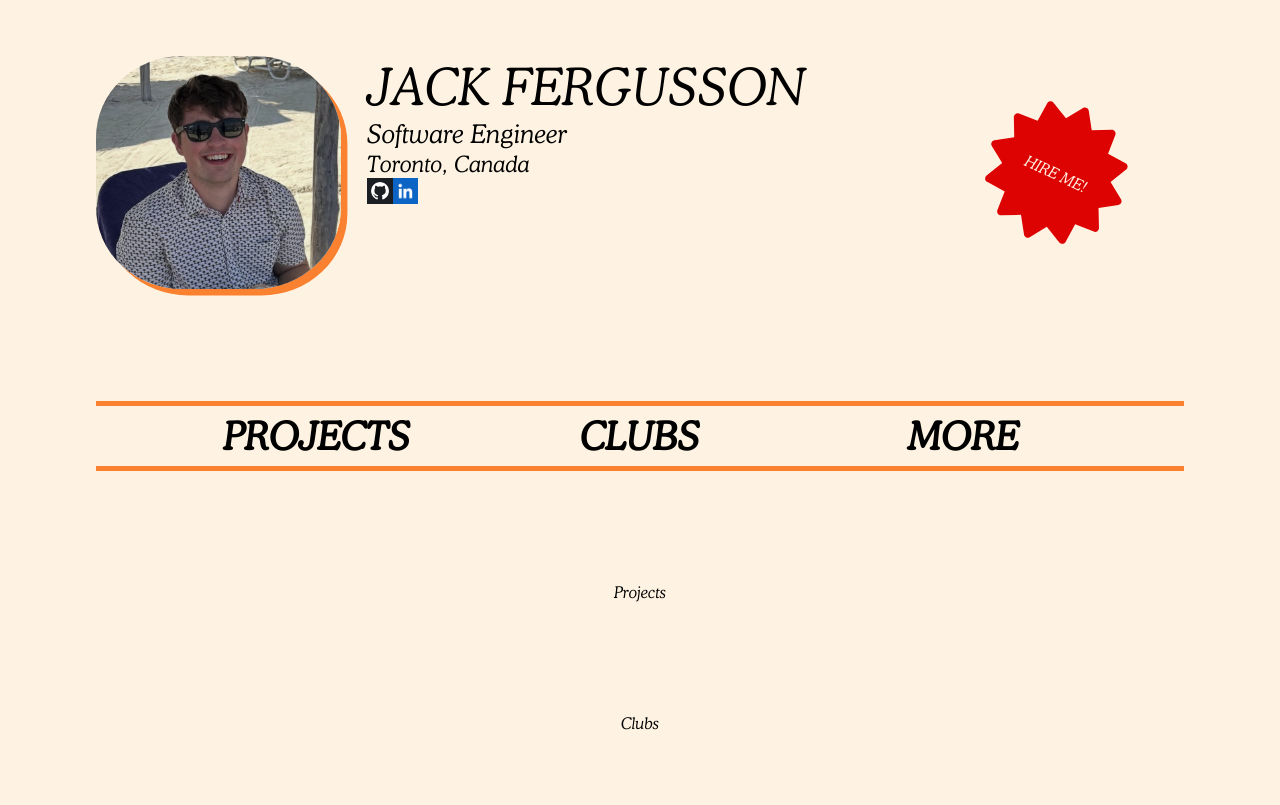
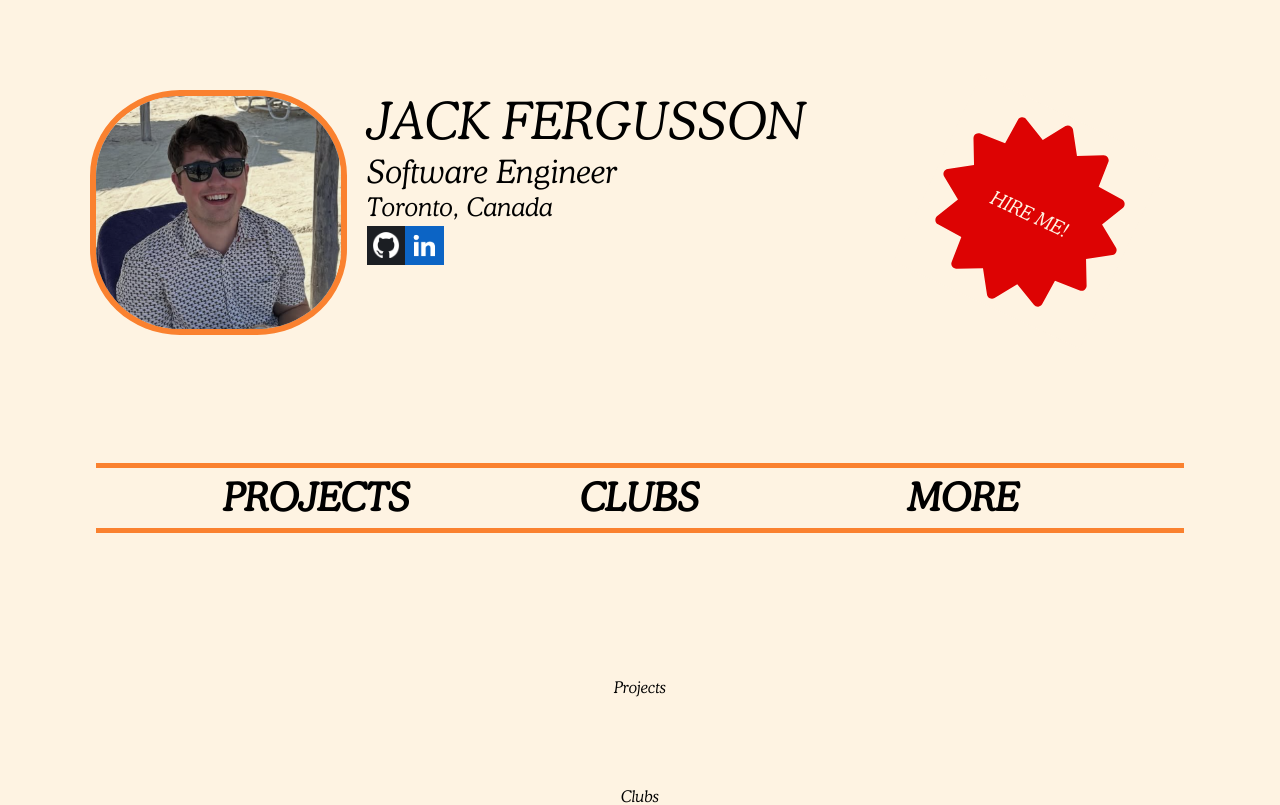
Before and after one commit to jack-fergusson/react-portfolio, a React (Vite) app: page / in a window 1280 px wide. Shown: the top 805 px of the page. Built offline with nearby package versions, Linux system fonts and the light colour scheme.

Commit message:
updated navbar transition.

```diff
--- a/src/App.jsx
+++ b/src/App.jsx
@@ -3,14 +3,21 @@ import Navbar from "./Navbar.jsx";
 import Projects from "./Projects.jsx";
 import Clubs from "./Clubs.jsx";
 import More from "./More.jsx";
+import { useRef } from "react";
 
 const App = () => {
+  const watcher = useRef(null);
+
   return (
     <main className="main container">
+      <div ref={watcher}></div>
       <Hero />
-      <Navbar />
+      <Navbar watcher={watcher} className="sticking" />
       <Projects />
       <Clubs />
+      <More />
+      <More />
+      <More />
       <More />
       <More />
       <More />
--- a/src/Navbar.jsx
+++ b/src/Navbar.jsx
@@ -1,8 +1,23 @@
 import { headers } from "./data";
+import { useEffect, useRef } from "react";
 
-const Navbar = () => {
+const Navbar = ({ watcher }) => {
+  const navbarRef = useRef(null);
+
+  useEffect(() => {
+    watcher.current.setAttribute("data-scroll-watcher", "");
+    navbarRef.current.before(watcher.current);
+    navObserever.observe(watcher.current);
+  }, []);
+
+  const navObserever = new IntersectionObserver((entries) => {
+    // console.log("Hello!");
+    navbarRef.current.classList.toggle("sticking", !entries[0].isIntersecting);
+    watcher.current.classList.toggle("move-up", !entries[0].isIntersecting);
+  });
+
   return (
-    <section className="navbar">
+    <section className="navbar" ref={navbarRef}>
       <div className="divider"></div>
       <div className="headers container">
         {headers.map((header, index) => {
--- a/src/index.css
+++ b/src/index.css
@@ -3,6 +3,19 @@
   --clr-secondary: #fa812f;
   --clr-tertiary: #fab12f;
   --clr-accent: #dd0303;
+  --clr-text: black;
+
+  --body-width: 85vw;
+
+  /*
+    Dark Mode
+  */
+
+  /* --clr-primary: #213555;
+  --clr-secondary: #d8c4b6;
+  --clr-tertiary: #3e5879;
+  --clr-accent: #f5efe7;
+  --clr-text: white; */
 }
 
 html {
@@ -19,6 +32,7 @@ html {
 * {
   margin: 0;
   padding: 0;
+  color: var(--clr-text);
   /* border: 1px solid red; */
 }
 
@@ -43,13 +57,13 @@ body {
 }
 
 section {
-  width: 85vw;
-  padding: 7vh 0;
+  width: var(--body-width);
+  padding-top: 7vw;
 }
 
 .container {
   width: 100%;
-  max-width: 85vw;
+  max-width: var(--body-width);
   display: flex;
   flex-direction: column;
   align-items: center;
@@ -64,18 +78,18 @@ h1 {
 
 h2 {
   font-weight: 100;
-  font-size: 2vw;
+  font-size: 2.5vw;
 }
 
 h3 {
   font-weight: 100;
-  font-size: 1.75vw;
+  font-size: 2vw;
 }
 
 .hero {
   flex-direction: row;
   justify-content: left;
-  margin-bottom: 7vh;
+  margin-bottom: 10vw;
 }
 
 .face-card {
@@ -93,7 +107,8 @@ h3 {
 .face-image {
   width: 100%;
   border-radius: 35%;
-  box-shadow: 0.5vw 0.5vw var(--clr-secondary);
+  /* box-shadow: 0.5vw 0.5vw var(--clr-secondary); */
+  border: 6px solid var(--clr-secondary);
 }
 
 .personal-info {
@@ -108,23 +123,24 @@ h3 {
 }
 
 .social-image {
-  width: 2vw;
+  padding-top: 0.3vw;
+  width: 3vw;
 }
 
 @keyframes expand-shrink {
   0% {
-    width: 12vw;
-    top: -6vw;
+    width: 16vw;
+    top: -8vw;
     right: 4vw;
   }
   50% {
+    width: 21.33333vw;
+    top: -10.6666666vw;
+    right: 1.5vw;
+  }
+  100% {
     width: 16vw;
     top: -8vw;
-    right: 2vw;
-  }
-  100% {
-    width: 12vw;
-    top: -6vw;
     right: 4vw;
   }
 }
@@ -169,13 +185,13 @@ h3 {
 
 @keyframes expand-shrink-text {
   0% {
-    font-size: 1.2vw;
+    font-size: 1.5vw;
   }
   50% {
-    font-size: 1.6vw;
+    font-size: 2vw;
   }
   100% {
-    font-size: 1.2vw;
+    font-size: 1.5vw;
   }
 }
 
@@ -195,19 +211,31 @@ h3 {
 }
 
 .navbar {
+  width: 100vw;
   padding: 0px;
   padding-bottom: 7vh;
   position: sticky;
-  top: 0;
+  display: flex;
+  justify-content: center;
+  align-items: center;
+  flex-direction: column;
+  top: -0.4vw;
+}
+
+.navbar > * {
+  transition: width 0.5s, background-color 0.5s, height 0.5s, opacity 0.5s;
 }
 
 .divider {
   background-color: var(--clr-secondary);
-  width: 100%;
+  width: var(--body-width);
   height: 0.4vw;
+  opacity: 100%;
 }
 
 .headers {
+  max-width: 100vw;
+  width: var(--body-width);
   flex-direction: row;
   justify-content: space-evenly;
 }
@@ -221,13 +249,13 @@ h3 {
   font-weight: 800;
   text-transform: uppercase;
   font-size: 3vw;
-  color: black;
+  color: var(--clr-text);
   text-decoration: none;
 }
 
 @keyframes red-black {
   0% {
-    color: black;
+    color: var(--clr-text);
   }
   50% {
     color: var(--clr-accent);
@@ -239,3 +267,27 @@ h3 {
   animation-duration: 1s;
   animation-iteration-count: infinite;
 }
+
+.sticking > * {
+  max-width: 100vw;
+  width: 100vw;
+  background-color: var(--clr-secondary);
+  position: relative;
+  bottom: 1vw;
+}
+
+.sticking > .divider {
+  opacity: 0%;
+  margin-bottom: 1vw;
+  /* height: 0vw; */
+}
+
+.sticking > * > * > .header-text {
+  transition: font-size 0.5s;
+  font-size: 2.5vw;
+}
+
+.move-up {
+  position: relative;
+  bottom: 0.6vw;
+}
```
